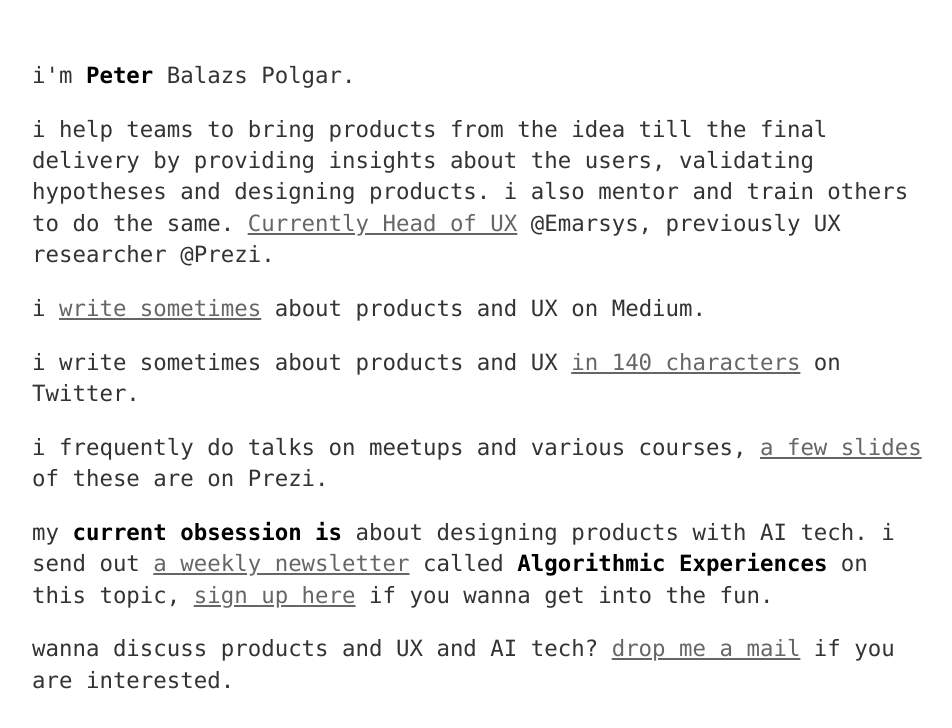
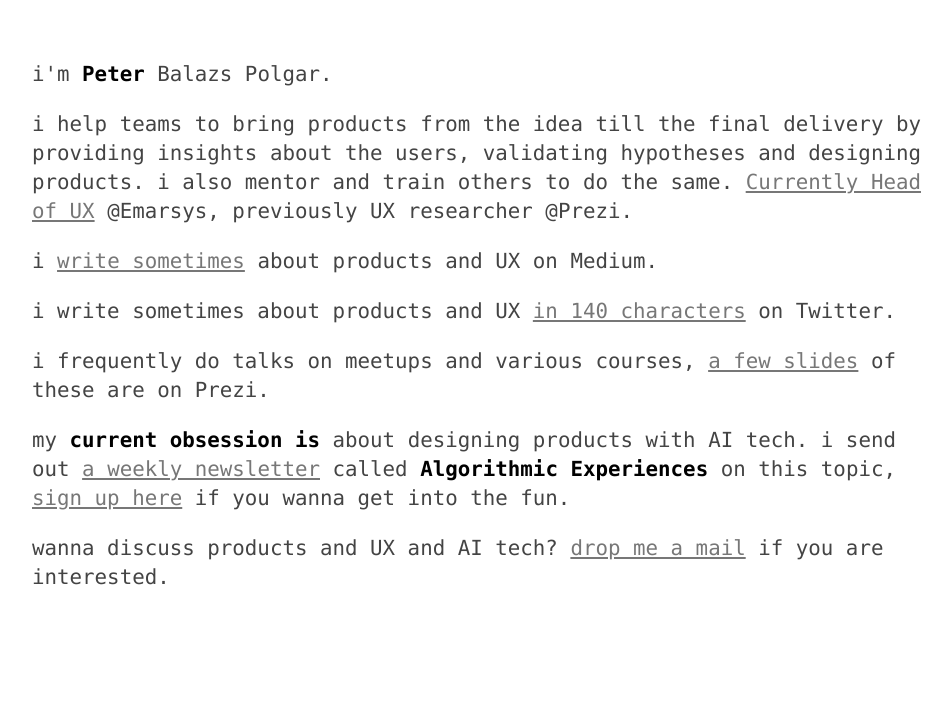
Before and after one commit to polgarp/polgarp.github.io.old, a Jekyll site: the page built from index.html, in a window 1280 px wide. Shown: the top 728 px of the page, without its empty margins (160-1112 px from the left). Built offline with Jekyll 4.4.1, drawn with Linux system fonts in a browser that asks for light colours.

Commit message:
change overall font look

```diff
--- a/css/main.css
+++ b/css/main.css
@@ -5,16 +5,16 @@
 }
 a {
     text-decoration: underline;
-    color: #666;
+    color: #777;
 }
 h1 {
     font-size: 3em;
     font-family:'Lucida Console', 'Monaco', 'monospace';
 }
 p {
-    font-size: 1.4em;
+    font-size: 1.3em;
     line-height: 1.4em;
-    color: #333;
+    color: #444;
     font-family:'Lucida Console', 'Monaco', 'monospace';
 }
 strong {
```
